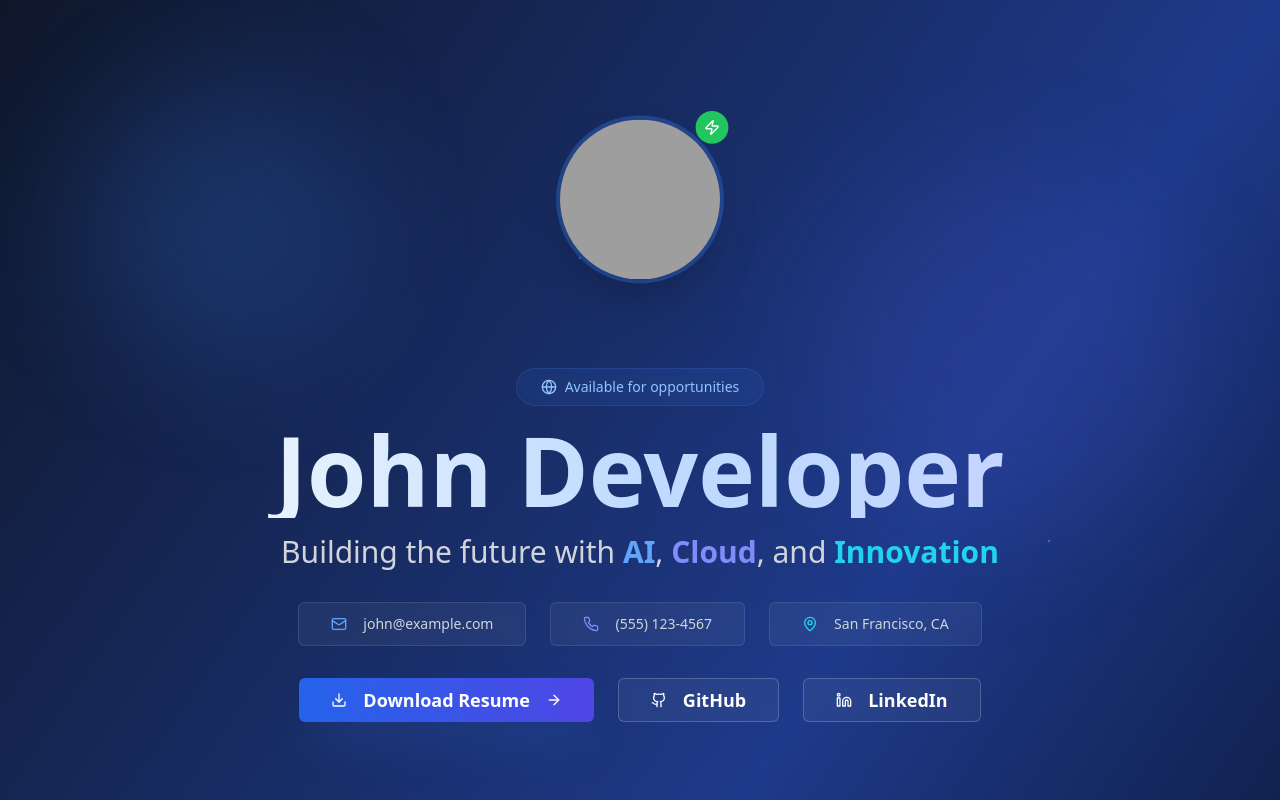
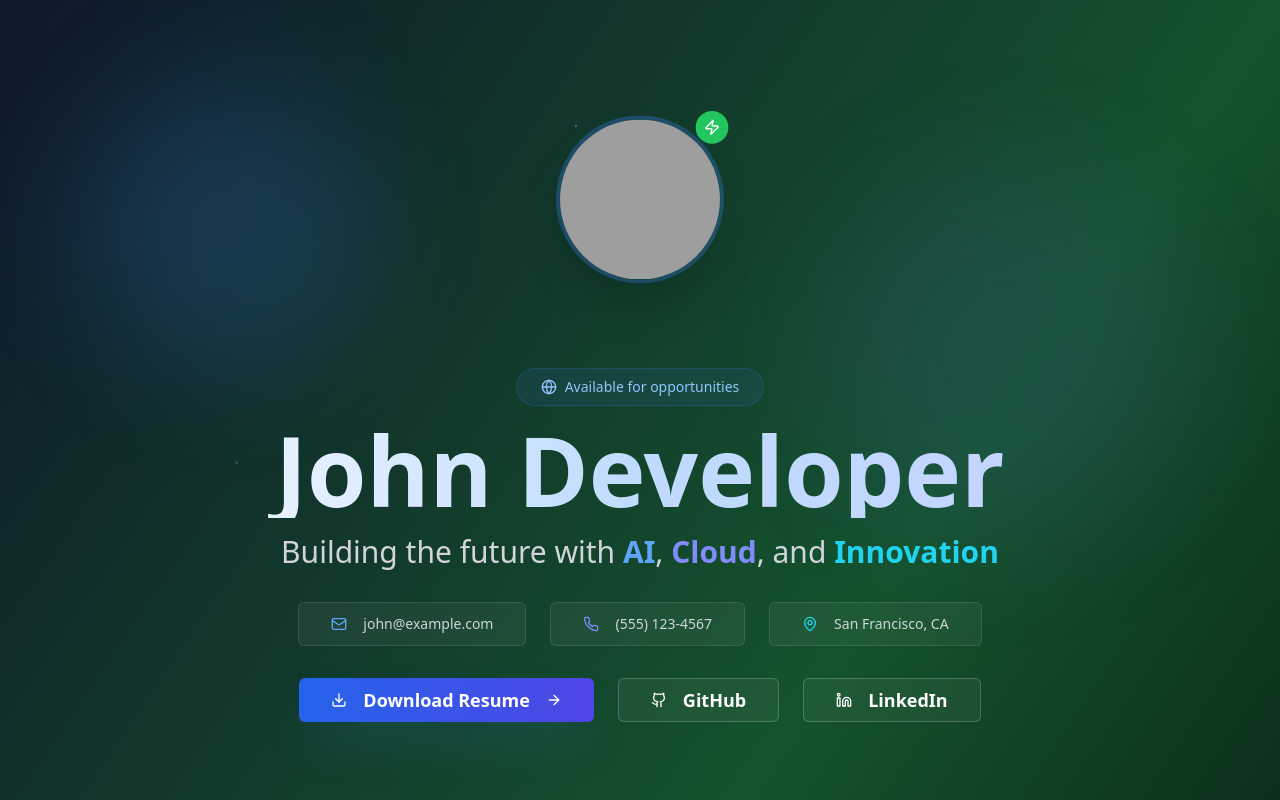
Before and after one commit to SSGutala/ssgutala.github.io, a React (Vite) app: page / in a window 1280 px wide. Shown: the top 800 px of the page. Built offline with nearby package versions, Linux system fonts and the light colour scheme; grey boxes are pictures that could not be loaded.

Commit message:
feat: Implement dynamic background gradient
Changes the background gradient to cycle through a series of colors with smooth transitions.

```diff
--- a/src/pages/Index.tsx
+++ b/src/pages/Index.tsx
@@ -1,5 +1,4 @@
-
-import { useState } from "react";
+import { useState, useEffect } from "react";
 import { motion, AnimatePresence } from "framer-motion";
 import { Tabs, TabsContent, TabsList, TabsTrigger } from "@/components/ui/tabs";
 import { Card, CardContent, CardDescription, CardHeader, CardTitle } from "@/components/ui/card";
@@ -29,6 +28,24 @@ import {
 
 const Index = () => {
   const [activeSection, setActiveSection] = useState("experience");
+  const [backgroundIndex, setBackgroundIndex] = useState(0);
+
+  const gradients = [
+    "from-slate-900 via-blue-900 to-black", // blue-black
+    "from-slate-900 via-green-900 to-black", // green-black
+    "from-slate-900 via-red-900 to-black", // red-black
+    "from-slate-900 via-purple-900 to-black", // purple-black
+    "from-slate-900 via-orange-900 to-black", // orange-black
+    "from-slate-900 via-pink-900 to-black", // pink-black
+  ];
+
+  useEffect(() => {
+    const interval = setInterval(() => {
+      setBackgroundIndex((prevIndex) => (prevIndex + 1) % gradients.length);
+    }, 5000);
+
+    return () => clearInterval(interval);
+  }, [gradients.length]);
 
   const containerVariants = {
     hidden: { opacity: 0 },
@@ -76,7 +93,7 @@ const Index = () => {
   };
 
   return (
-    <div className="min-h-screen bg-gradient-to-br from-slate-900 via-blue-900 to-black relative overflow-hidden">
+    <div className={`min-h-screen bg-gradient-to-br ${gradients[backgroundIndex]} relative overflow-hidden transition-all duration-[2000ms] ease-in-out`}>
       {/* Animated Background Elements */}
       <div className="absolute inset-0 opacity-20">
         <div className="absolute top-20 left-20 w-72 h-72 bg-blue-500 rounded-full filter blur-3xl animate-pulse"></div>
```
